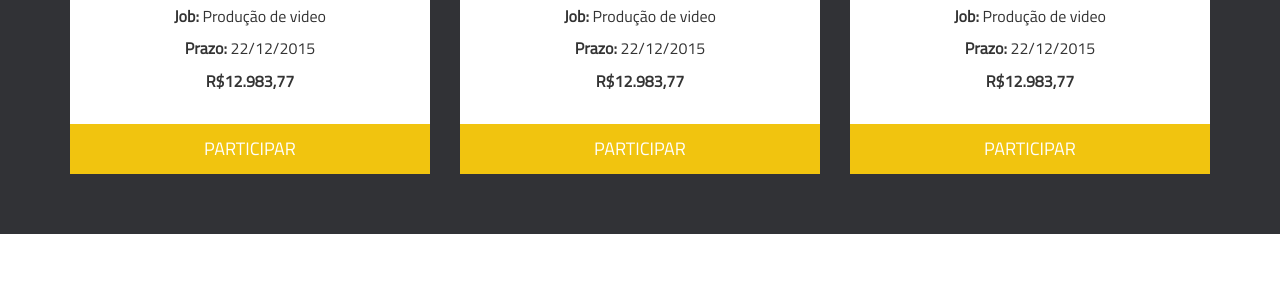
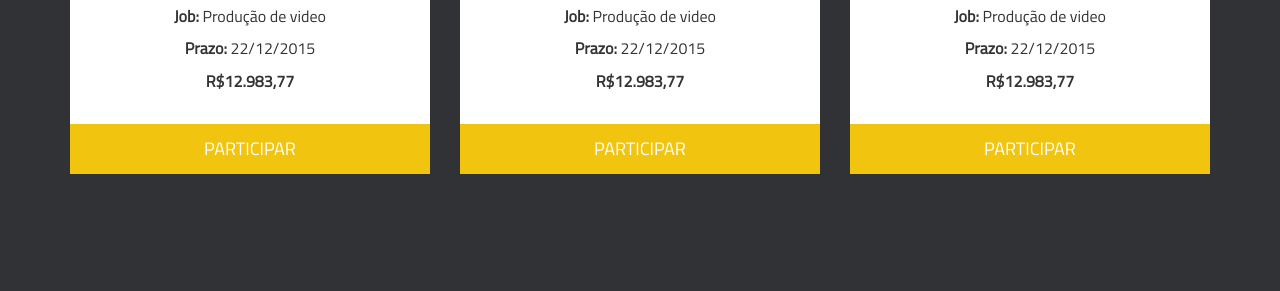
Before and after one commit to ag2ffs/pubworking, a plain HTML site: page index.html in a window 1280 px wide. Shown: the part 2324-2615 px from the top of the page. Drawn offline with nearby package versions, Linux system fonts and the light colour scheme.

Commit message:
area dos projetos maior

```diff
--- a/css/pub.css
+++ b/css/pub.css
@@ -63,7 +63,7 @@ section h3{
 
 section#projetos{
   background-color: #313236;
-  min-height: 600px;
+  min-height: 660px;
 }
 
 section#projetos h4{
```
